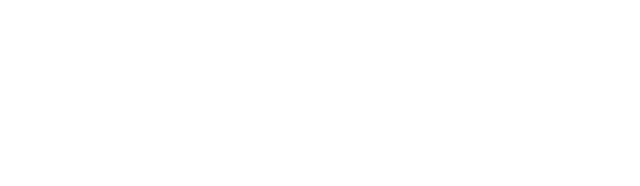
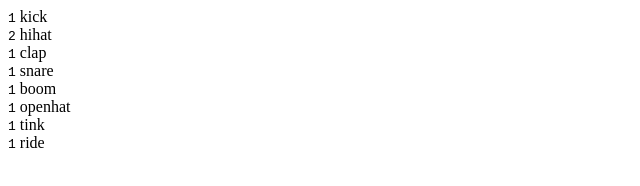
Before and after one commit to kyleaitken/Drum-Kick-, a plain HTML site: page index.html in a window 1280 px wide. Shown: the whole page, without its empty margins (0-640 px from the left). Drawn offline with Linux system fonts and the light colour scheme.

Commit message:
Added keys/associated sounds skeleton

```diff
--- a/index.html
+++ b/index.html
@@ -4,9 +4,57 @@
     <meta charset="UTF-8">
     <meta http-equiv="X-UA-Compatible" content="IE=edge">
     <meta name="viewport" content="width=device-width, initial-scale=1.0">
-    <title>Document</title>
+    <title>Drum Kick App</title>
+    <link rel="stylesheet" href="style.css">
+    <script src="js-file.js" defer></script>
 </head>
 <body>
+    <div class="keys">
+        <div data-key="49" class="key">
+            <kbd>1</kbd>
+            <span class="sound">kick</span>
+        </div>
+        <div data-key="50" class="key">
+            <kbd>2</kbd>
+            <span class="sound">hihat</span>
+        </div>
+        <div data-key="51" class="key">
+            <kbd>1</kbd>
+            <span class="sound">clap</span>
+        </div>
+        <div data-key="52" class="key">
+            <kbd>1</kbd>
+            <span class="sound">snare</span>
+        </div>
+        <div data-key="53" class="key">
+            <kbd>1</kbd>
+            <span class="sound">boom</span>
+        </div>
+        <div data-key="54" class="key">
+            <kbd>1</kbd>
+            <span class="sound">openhat</span>
+        </div>
+        <div data-key="55" class="key">
+            <kbd>1</kbd>
+            <span class="sound">tink</span>
+        </div>
+        <div data-key="56" class="key">
+            <kbd>1</kbd>
+            <span class="sound">ride</span>
+        </div>
+    </div>
+
+    <audio data-key="49" src="sounds/kick.wav"></audio>
+    <audio data-key="50" src="sounds/hihat.wav"></audio>
+    <audio data-key="51" src="sounds/clap.wav"></audio>
+    <audio data-key="52" src="sounds/snare.wav"></audio>
+    <audio data-key="53" src="sounds/boom.wav"></audio>
+    <audio data-key="54" src="sounds/openhat.wav"></audio>
+    <audio data-key="55" src="sounds/tink.wav"></audio>
+    <audio data-key="56" src="sounds/ride.wav"></audio>
+
+
+
 
 </body>
 </html>
```
